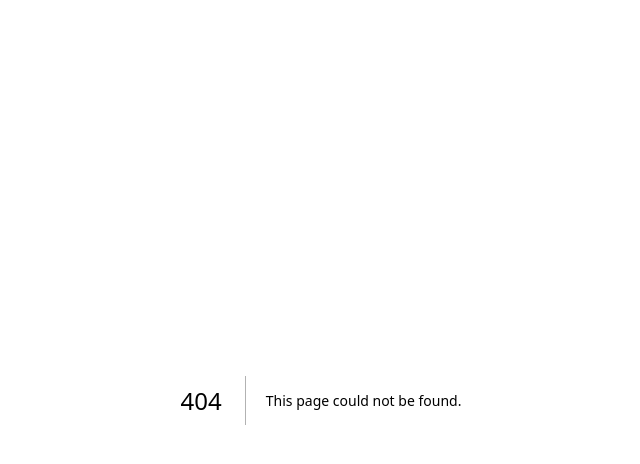
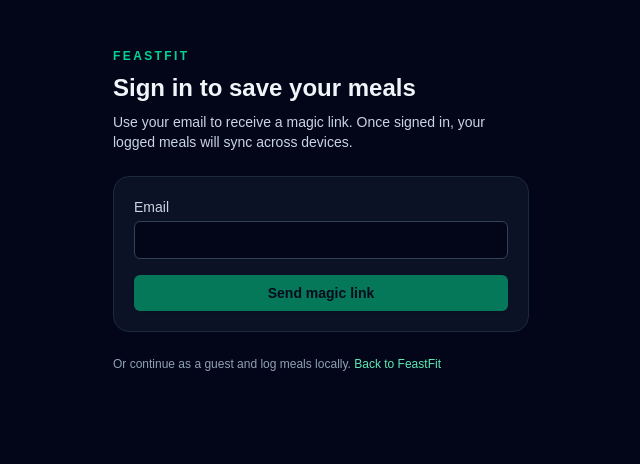
Before and after one commit to skarthikeyan96/fitfeast, a Next.js app: page /login in a window 1280 px wide. Before the commit this address had no page. Shown: the top 464 px of the page, without its empty margins (319-959 px from the left). Built offline with nearby package versions, Linux system fonts and the light colour scheme; no server answers.

Commit message:
Checkpoint 6: Guest + authed logging, Supabase auth, logs page

```diff
--- /dev/null
+++ b/lib/supabaseBrowserClient.ts
@@ -0,0 +1,12 @@
+import { createClient } from "@supabase/supabase-js";
+
+const supabaseUrl = process.env.NEXT_PUBLIC_SUPABASE_URL as string | undefined;
+const supabaseAnonKey = process.env.NEXT_PUBLIC_SUPABASE_ANON_KEY as
+  | string
+  | undefined;
+
+// Create a singleton Supabase client for browser usage.
+export const supabaseBrowser =
+  supabaseUrl && supabaseAnonKey
+    ? createClient(supabaseUrl, supabaseAnonKey)
+    : null;
--- /dev/null
+++ b/pages/auth/callback.tsx
@@ -0,0 +1,54 @@
+import { useEffect, useState } from "react";
+import { useRouter } from "next/router";
+import { supabaseBrowser } from "../../lib/supabaseBrowserClient";
+
+export default function AuthCallbackPage() {
+  const router = useRouter();
+  const [status, setStatus] = useState("Verifying your session…");
+
+  useEffect(() => {
+    const run = async () => {
+      if (!supabaseBrowser) {
+        setStatus("Auth is not configured.");
+        return;
+      }
+
+      try {
+        const {
+          data: { user },
+          error,
+        } = await supabaseBrowser.auth.getUser();
+
+        if (error || !user) {
+          console.error("Supabase getUser error", error);
+          setStatus(
+            "Could not verify login. Please try again from the login page."
+          );
+          return;
+        }
+
+        if (typeof window !== "undefined") {
+          window.localStorage.setItem("feastfit_user_id", user.id);
+        }
+
+        setStatus("Signed in! Redirecting you to search…");
+        router.replace("/search");
+      } catch (err) {
+        console.error(err);
+        setStatus("Something went wrong verifying your session.");
+      }
+    };
+
+    run();
+  }, [router]);
+
+  return (
+    <main className="min-h-screen bg-slate-950 text-slate-100">
+      <div className="flex min-h-screen items-center justify-center px-4">
+        <div className="rounded-2xl border border-slate-800 bg-slate-900/80 px-6 py-4 text-sm text-slate-200">
+          {status}
+        </div>
+      </div>
+    </main>
+  );
+}
--- /dev/null
+++ b/pages/login.tsx
@@ -0,0 +1,96 @@
+import { FormEvent, useState } from "react";
+import { supabaseBrowser } from "../lib/supabaseBrowserClient";
+import Link from "next/link";
+
+export default function LoginPage() {
+  const [email, setEmail] = useState("");
+  const [message, setMessage] = useState<string | null>(null);
+  const [error, setError] = useState<string | null>(null);
+  const [loading, setLoading] = useState(false);
+
+  const handleSubmit = async (e: FormEvent) => {
+    e.preventDefault();
+    setError(null);
+    setMessage(null);
+
+    if (!supabaseBrowser) {
+      setError("Auth is not configured.");
+      return;
+    }
+
+    setLoading(true);
+    try {
+      const redirectTo = `${window.location.origin}/auth/callback`;
+
+      const { error: supaError } = await supabaseBrowser.auth.signInWithOtp({
+        email,
+        options: {
+          emailRedirectTo: redirectTo,
+        },
+      });
+
+      if (supaError) {
+        setError(supaError.message);
+        return;
+      }
+
+      setMessage("Check your email for a login link.");
+    } catch (err: any) {
+      console.error(err);
+      setError(err.message || "Something went wrong");
+    } finally {
+      setLoading(false);
+    }
+  };
+
+  return (
+    <main className="min-h-screen bg-slate-950 text-slate-100">
+      <div className="mx-auto flex max-w-md flex-col gap-6 px-4 py-12">
+        <header className="space-y-2">
+          <p className="text-xs font-semibold uppercase tracking-[0.2em] text-emerald-400">
+            FeastFit
+          </p>
+          <h1 className="text-2xl font-bold">Sign in to save your meals</h1>
+          <p className="text-sm text-slate-300">
+            Use your email to receive a magic link. Once signed in, your logged
+            meals will sync across devices.
+          </p>
+        </header>
+
+        <form
+          onSubmit={handleSubmit}
+          className="space-y-4 rounded-2xl border border-slate-800 bg-slate-900/70 p-5"
+        >
+          <label className="flex flex-col gap-1 text-sm">
+            <span className="text-slate-300">Email</span>
+            <input
+              type="email"
+              required
+              className="rounded-md border border-slate-700 bg-slate-950 px-3 py-2 text-sm outline-none focus:border-emerald-400"
+              value={email}
+              onChange={(e) => setEmail(e.target.value)}
+            />
+          </label>
+
+          <button
+            type="submit"
+            disabled={loading || !email}
+            className="inline-flex w-full items-center justify-center rounded-md bg-emerald-500 px-4 py-2 text-sm font-semibold text-slate-950 shadow hover:bg-emerald-400 disabled:opacity-60"
+          >
+            {loading ? "Sending magic link…" : "Send magic link"}
+          </button>
+
+          {error && <p className="text-xs text-red-300">{error}</p>}
+          {message && <p className="text-xs text-emerald-300">{message}</p>}
+        </form>
+
+        <p className="text-xs text-slate-400">
+          Or continue as a guest and log meals locally.{" "}
+          <Link href="/" className="text-emerald-300 hover:text-emerald-200">
+            Back to FeastFit
+          </Link>
+        </p>
+      </div>
+    </main>
+  );
+}
--- a/pages/search.tsx
+++ b/pages/search.tsx
@@ -18,9 +18,7 @@ export default function SearchPage() {
   const [results, setResults] = useState<RestaurantOption[]>([]);
   const [userId, setUserId] = useState<string | null>(null);
   const [logMessage, setLogMessage] = useState<string | null>(null);
-
-  // Placeholder auth flag. When real auth is wired, flip this based on session.
-  const isAuthed = false;
+  const [isAuthed, setIsAuthed] = useState(false);
 
   // On first load, hydrate form state from query parameters if provided
   useEffect(() => {
@@ -56,19 +54,28 @@ export default function SearchPage() {
     }
   }, [router.isReady, router.query]);
 
-  // Initialize a simple demo user id for logging meals (no real auth yet)
+  // Initialize auth state: prefer authed Supabase user, otherwise create a guest id
   useEffect(() => {
     if (typeof window === "undefined") return;
 
-    const existing = window.localStorage.getItem("feastfit_demo_user_id");
-    if (existing) {
-      setUserId(existing);
+    const authedId = window.localStorage.getItem("feastfit_user_id");
+    if (authedId) {
+      setUserId(authedId);
+      setIsAuthed(true);
       return;
     }
 
-    const generated = `demo-${Math.random().toString(36).slice(2, 10)}`;
-    window.localStorage.setItem("feastfit_demo_user_id", generated);
-    setUserId(generated);
+    const existingGuest = window.localStorage.getItem("feastfit_demo_user_id");
+    if (existingGuest) {
+      setUserId(existingGuest);
+      setIsAuthed(false);
+      return;
+    }
+
+    const generatedGuest = `demo-${Math.random().toString(36).slice(2, 10)}`;
+    window.localStorage.setItem("feastfit_demo_user_id", generatedGuest);
+    setUserId(generatedGuest);
+    setIsAuthed(false);
   }, []);
 
   const handleSearch = async (e: React.FormEvent) => {
```
